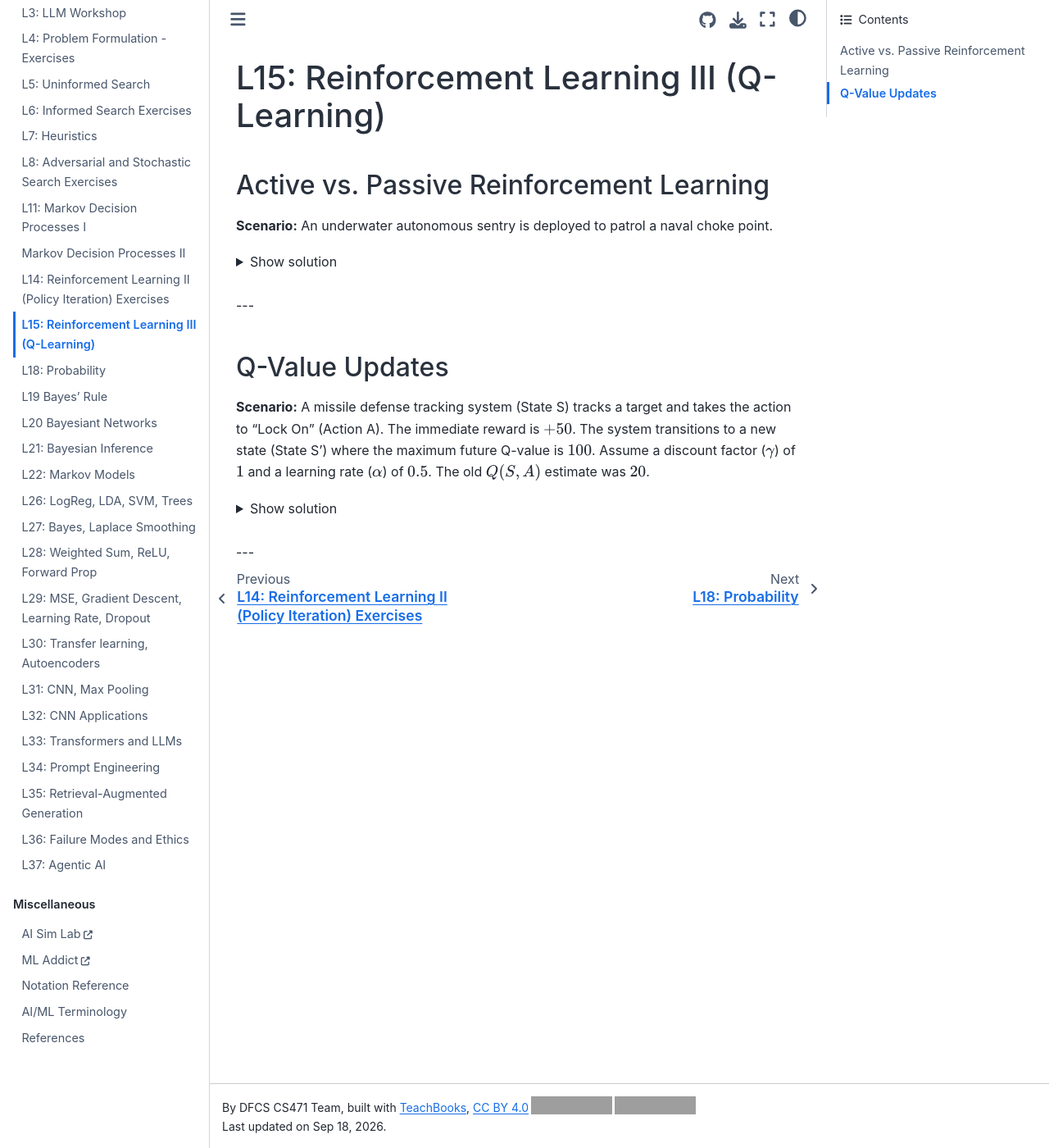
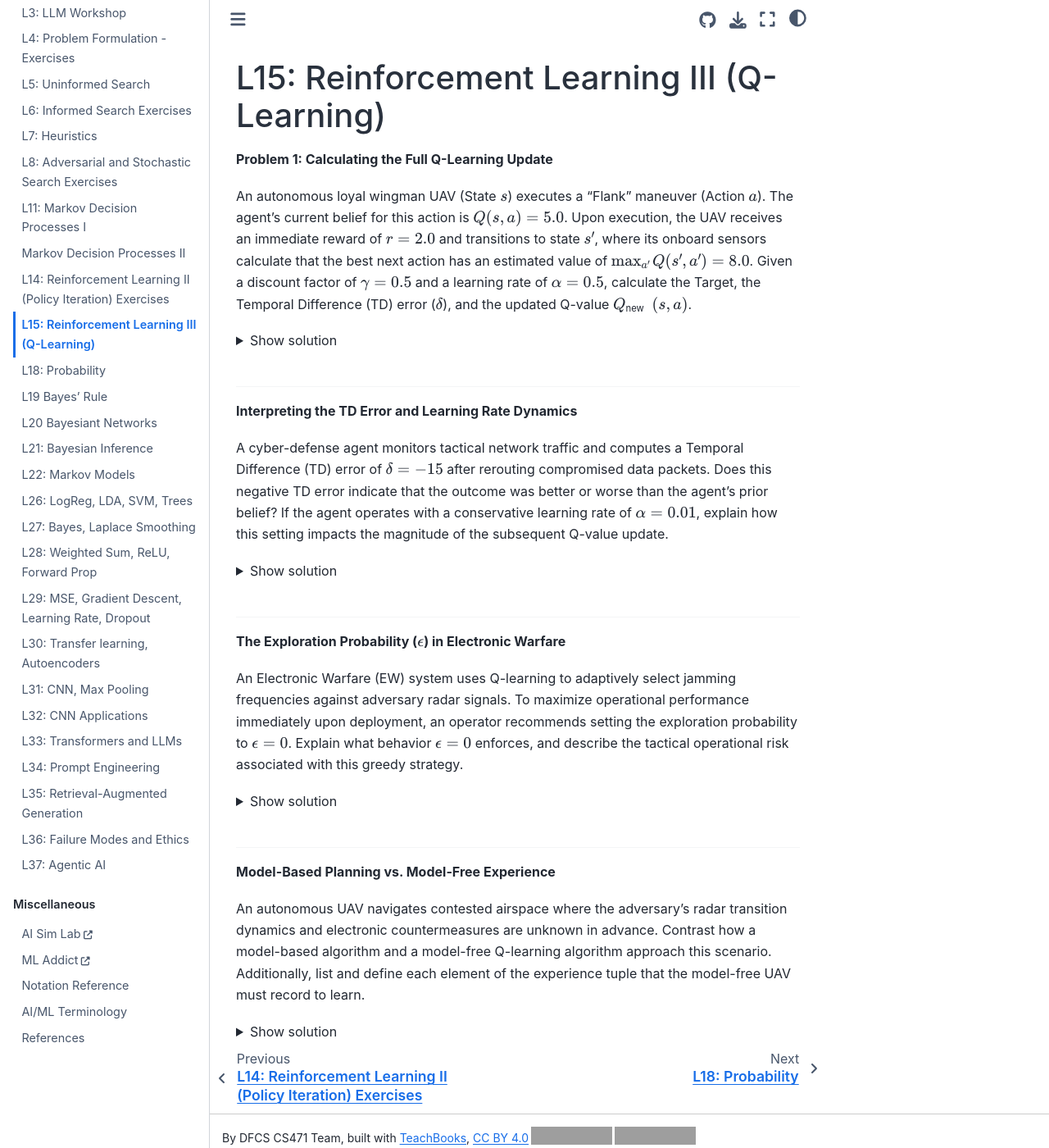
Before and after one commit to USAFADFCS/CS471_Intro_to_AI, a Jupyter Book: the page built from book/exercises/L15.md, in a window 1280 px wide and 1400 px high. Shown: the whole window at 82% size. Built offline with Jupyter Book 1.0.4 settings and Sphinx 7.4.7 and the Sphinx Book theme 1.1.4, drawn with Linux system fonts in a browser that asks for light colours; pages that are not in the unit, such as notebooks, are missing from menus; comment, search, counter and statistics services are not loaded; grey boxes are pictures that could not be loaded.

Commit message:
Updated 15 worksheets, exercises, infographic.

```diff
--- a/book/exercises/L15.md
+++ b/book/exercises/L15.md
@@ -1,38 +1,107 @@
 # L15: Reinforcement Learning III (Q-Learning)
-## Active vs. Passive Reinforcement Learning
 
-**Scenario:** An underwater autonomous sentry is deployed to patrol a naval choke point.
+**Problem 1: Calculating the Full Q-Learning Update**
+
+An autonomous loyal wingman UAV (State $s$) executes a "Flank" maneuver (Action $a$). The agent's current belief for this action is $Q(s, a) = 5.0$. Upon execution, the UAV receives an immediate reward of $r = 2.0$ and transitions to state $s'$, where its onboard sensors calculate that the best next action has an estimated value of $\max_{a'} Q(s', a') = 8.0$. Given a discount factor of $\gamma = 0.5$ and a learning rate of $\alpha = 0.5$, calculate the Target, the Temporal Difference (TD) error ($\delta$), and the updated Q-value $Q_{\text{new}}(s, a)$.
 
 <details>
   <summary>Show solution</summary>
 
-  **Step 1:** Identify if the agent determines its policy based on a probability distribution or while experimenting. Passive reinforcement learning entails conducting several experiments to evaluate a fixed policy.
+**Step 1:** Calculate the Target combining the immediate reward and the discounted estimated value of the best next action:
 
-  **Step 2:** Active reinforcement learning updates the world model or Q-values while actively experimenting and choosing actions.
+$$\text{Target} = r + \gamma \max_{a'} Q(s', a') = 2.0 + 0.5(8.0) = 2.0 + 4.0 = 6.0\text{[cite: 2]}$$
 
-  **Answer:**
-  If the sentry acts purely on a pre-loaded patrol route to learn its value, it is passive. If it alters its route dynamically based on sonar feedback to maximize interception rewards, it is using active reinforcement learning.
+**Step 2:** Calculate the Temporal Difference (TD) error ($\delta$) measuring the discrepancy between the target and the current estimate:
+
+$$\delta = \text{Target} - Q(s, a) = 6.0 - 5.0 = 1.0\text{[cite: 2]}$$
+
+**Step 3:** Compute the adjustment and update the Q-value using the learning rate ($\alpha$):
+
+$$Q_{\text{new}}(s, a) = Q(s, a) + \alpha(\delta) = 5.0 + 0.5(1.0) = 5.5\text{[cite: 2]}$$
+
+**Answer:**
+
+The Target is 6.0, the TD error ($\delta$) is 1.0, and the updated Q-value is 5.5.
 
 </details>
+
 <br>
+
 ---
 
-## Q-Value Updates
 
-**Scenario:** A missile defense tracking system (State S) tracks a target and takes the action to "Lock On" (Action A). The immediate reward is $+50$. The system transitions to a new state (State S') where the maximum future Q-value is $100$. Assume a discount factor ($\gamma$) of $1$ and a learning rate ($\alpha$) of $0.5$. The old $Q(S,A)$ estimate was $20$.
+**Interpreting the TD Error and Learning Rate Dynamics**
+
+A cyber-defense agent monitors tactical network traffic and computes a Temporal Difference (TD) error of $\delta = -15$ after rerouting compromised data packets. Does this negative TD error indicate that the outcome was better or worse than the agent's prior belief? If the agent operates with a conservative learning rate of $\alpha = 0.01$, explain how this setting impacts the magnitude of the subsequent Q-value update.
+
 
 <details>
   <summary>Show solution</summary>
 
-  **Step 1:** Calculate the sample estimate using the formula: $sample = R(s,a,s') + \gamma \max_{a'} Q(s',a')$.
-  $sample = 50 + (1 \times 100) = 150$.
+**Step 1:** Evaluate the sign of the Temporal Difference error ($\delta = \text{Target} - Q(s, a)$). A negative value ($\delta < 0$) indicates that the observed Target fell below the prior prediction $Q(s, a)$, meaning the outcome was worse than expected.
 
-  **Step 2:** Incorporate the new estimate into the running average using the Q-learning update formula: $Q(s,a) \leftarrow (1 - \alpha)Q(s,a) + (\alpha)[sample]$.
-  $Q(s,a) = (0.5 \times 20) + (0.5 \times 150) = 10 + 75$.
+**Step 2:** Assess the impact of the learning rate ($\alpha$) on the adjustment equation ($\alpha \times \delta$). A small learning rate ($\alpha = 0.01$) ensures the agent adjusts its beliefs cautiously, meaning each individual experience has minimal influence and this single negative experience will only slightly reduce the existing Q-value.
 
-  **Answer:**
-  The new Q-value for locking onto the target is 85.
+**Answer:**
+
+The negative TD error indicates the outcome was worse than expected. Because $\alpha = 0.01$ is very small, the agent modifies its estimate cautiously, resulting in a minor downward adjustment to the current Q-value rather than an erratic drop.
 
 </details>
+
 <br>
+
 ---
+
+
+**The Exploration Probability ($\epsilon$) in Electronic Warfare**
+
+An Electronic Warfare (EW) system uses Q-learning to adaptively select jamming frequencies against adversary radar signals. To maximize operational performance immediately upon deployment, an operator recommends setting the exploration probability to $\epsilon = 0$. Explain what behavior $\epsilon = 0$ enforces, and describe the tactical operational risk associated with this greedy strategy.
+
+<details>
+  <summary>Show solution</summary>
+
+**Step 1:** Define the behavioral meaning of setting the exploration probability to $\epsilon = 0$. With $\epsilon = 0$, the agent operates with pure exploitation ($1 - \epsilon = 1.0$), always selecting the action with the highest current Q-value and never sampling alternative actions.
+
+**Step 2:** Identify the strategic risks of zero exploration in an unfamiliar or contested environment. Early Q-value estimates are based on limited initial data and are often inaccurate. Without exploration, the system cannot gather new samples to correct erroneous estimates.
+
+**Answer:**
+
+Setting $\epsilon = 0$ forces the EW system to purely exploit its existing Q-table without ever exploring alternative frequencies. The tactical risk is that the system can become trapped using suboptimal jamming bands based on early, flawed estimates, failing to discover more effective jamming frequencies.
+
+</details>
+
+<br>
+
+---
+
+**Model-Based Planning vs. Model-Free Experience**
+
+An autonomous UAV navigates contested airspace where the adversary's radar transition dynamics and electronic countermeasures are unknown in advance. Contrast how a model-based algorithm and a model-free Q-learning algorithm approach this scenario. Additionally, list and define each element of the experience tuple that the model-free UAV must record to learn.
+
+
+<details>
+  <summary>Show solution</summary>
+
+
+**Step 1:** Compare model-based planning and model-free learning. Model-based algorithms (like Value Iteration) require full advance knowledge of transition probabilities ($P(s' \mid s, a)$) and reward functions ($R$) to calculate expected futures offline. Model-free Q-learning operates without transition probabilities, updating values directly from interaction and observed outcomes.
+
+**Step 2:** Identify and define the four components of the experience packet tuple $(s, a, r, s')$:
+
+* $s$: The current state of the agent before taking an action.
+
+
+* $a$: The chosen action executed in the environment.
+
+
+* $r$: The scalar numerical reward observed following the action.
+
+
+* $s'$: The resulting next state reached after action execution.
+
+
+
+**Answer:**
+
+Model-based algorithms require complete prior models ($P(s' \mid s, a)$ and $R$) to compute expectations, whereas model-free Q-learning learns directly from environmental interactions without knowing transition dynamics in advance. The experience packet is $(s, a, r, s')$, where $s$ is the initial state, $a$ is the chosen action, $r$ is the observed reward, and $s'$ is the resulting next state.
+
+</details>
```
Also changed, not shown: book/lessons/15/Q_learning.md (+6 -6 lines), 3 other files.
